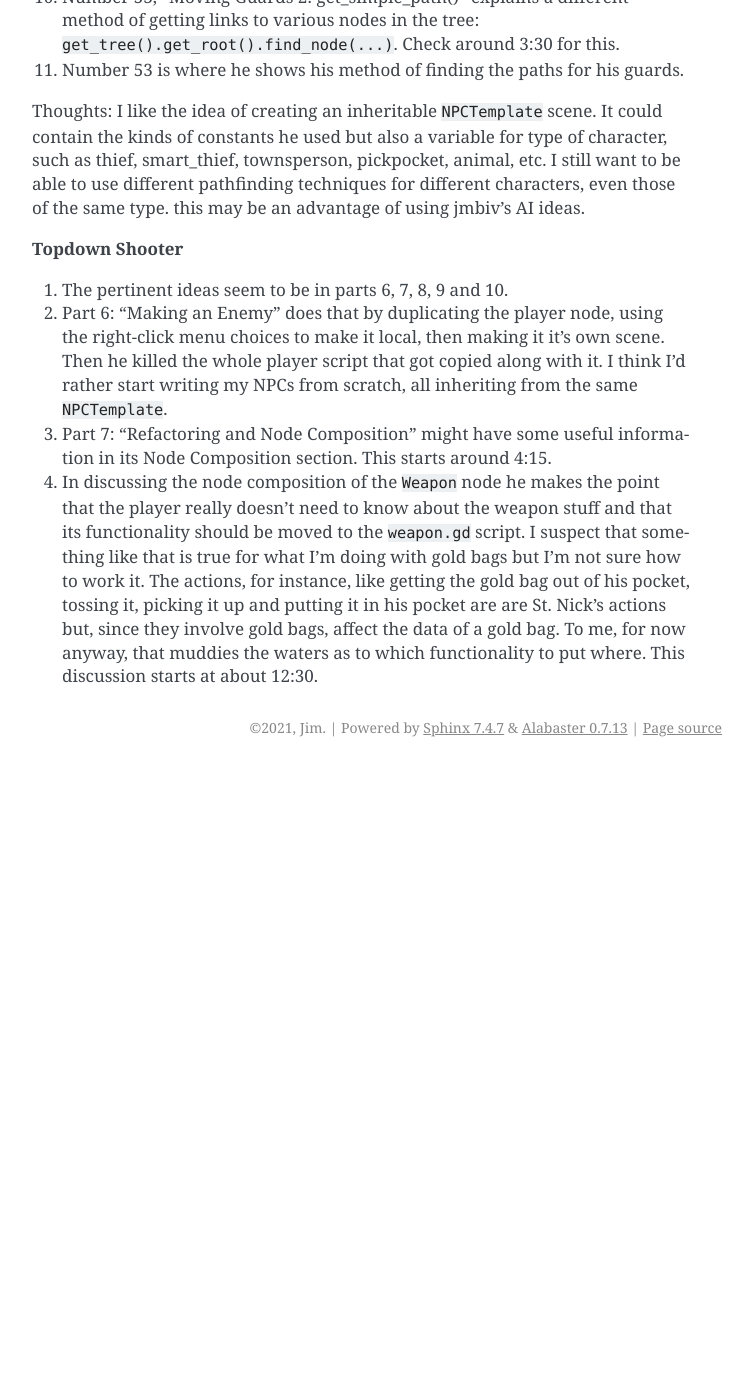
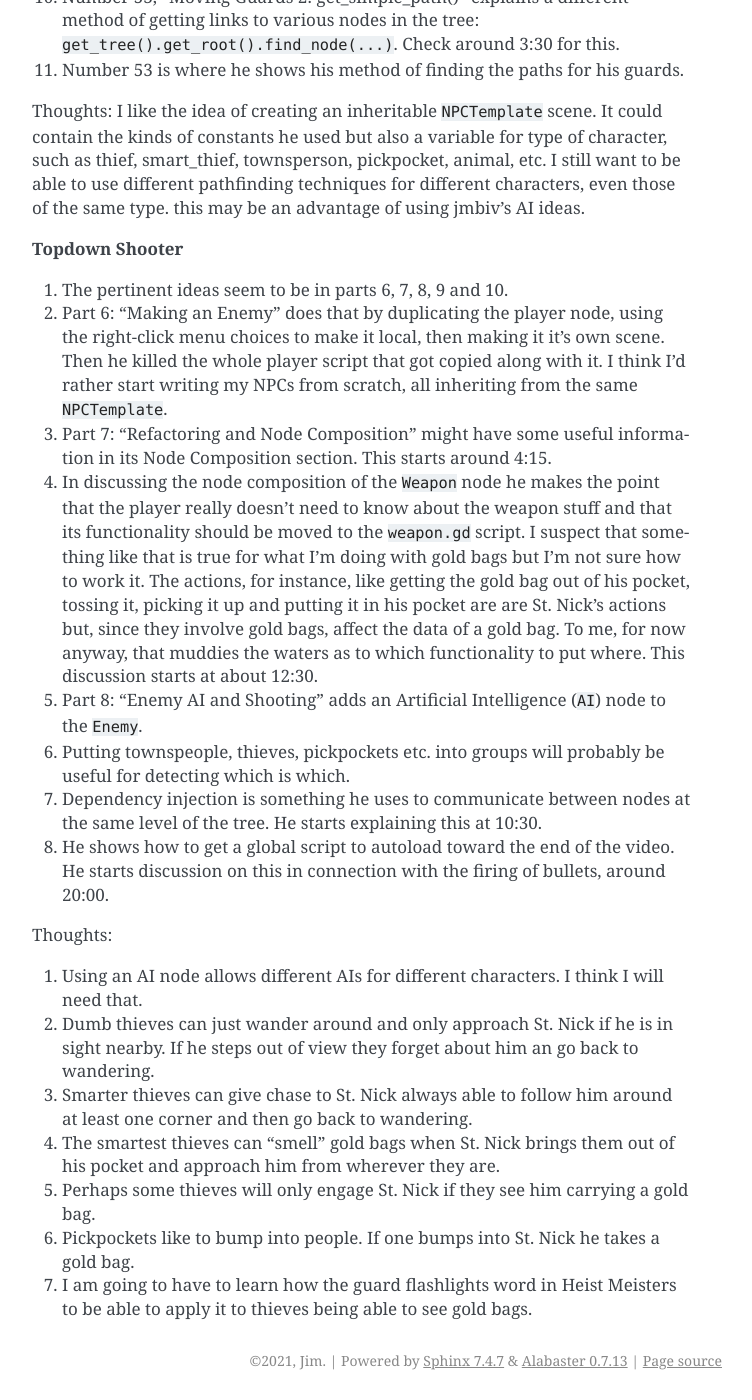
Before and after one commit to JMorris1575/Christmas2022, a Sphinx documentation site: the page built from docs/st_nick_game_dev.rst, in a window 1280 px wide and 1400 px high, scrolled down 39578 px. Shown: the whole window, without its empty margins (388-1140 px from the left). Built offline with Sphinx 7.4.7, drawn with Linux system fonts in a browser that asks for light colours; before the commit the page ends 40345 px from its top, so only the background shows below that.

Commit message:
Up through Part 8 of Topdown Shooter tutorial review.

```diff
--- a/docs/st_nick_game_dev.rst
+++ b/docs/st_nick_game_dev.rst
@@ -1621,3 +1621,24 @@ this may be an advantage of using jmbiv's AI ideas.
    instance, like getting the gold bag out of his pocket, tossing it, picking it up and putting it in his pocket are
    are St. Nick's actions but, since they involve gold bags, affect the data of a gold bag. To me, for now anyway, that
    muddies the waters as to which functionality to put where. This discussion starts at about 12:30.
+#. Part 8: "Enemy AI and Shooting" adds an Artificial Intelligence (``AI``) node to the ``Enemy``.
+#. Putting townspeople, thieves, pickpockets etc. into groups will probably be useful for detecting which is which.
+#. Dependency injection is something he uses to communicate between nodes at the same level of the tree. He starts
+   explaining this at 10:30.
+#. He shows how to get a global script to autoload toward the end of the video. He starts discussion on this in
+   connection with the firing of bullets, around 20:00.
+
+
+Thoughts:
+
+#. Using an AI node allows different AIs for different characters. I think I will need that.
+#. Dumb thieves can just wander around and only approach St. Nick if he is in sight nearby. If he steps out of view they
+   forget about him an go back to wandering.
+#. Smarter thieves can give chase to St. Nick always able to follow him around at least one corner and then go back to
+   wandering.
+#. The smartest thieves can "smell" gold bags when St. Nick brings them out of his pocket and approach him from wherever
+   they are.
+#. Perhaps some thieves will only engage St. Nick if they see him carrying a gold bag.
+#. Pickpockets like to bump into people. If one bumps into St. Nick he takes a gold bag.
+#. I am going to have to learn how the guard flashlights word in Heist Meisters to be able to apply it to thieves
+   being able to see gold bags.
```
